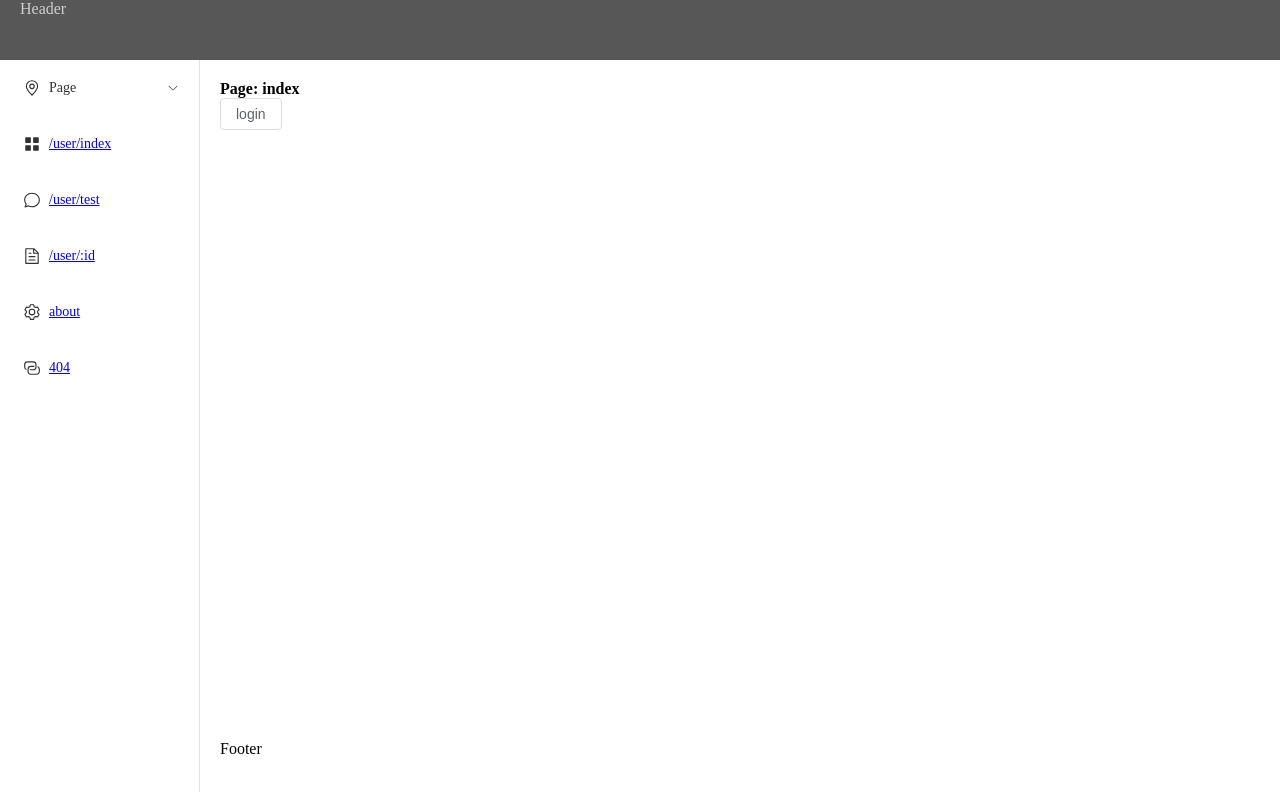
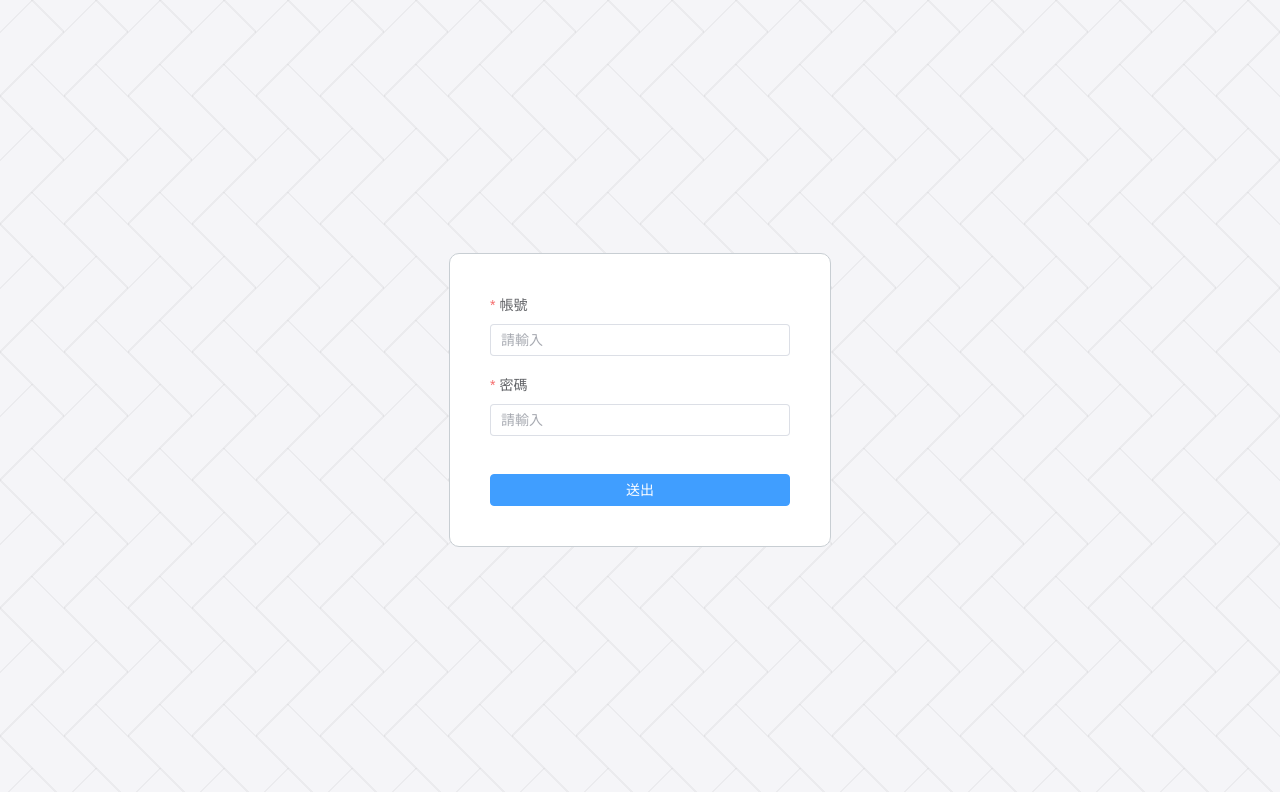
Before and after one commit to zxc124987/nuxt3-test1, a Nuxt app: page / in a window 1280 px wide. Before the commit this address had no page. Shown: the top 792 px of the page. Built offline with nearby package versions, Linux system fonts and the light colour scheme.

Commit message:
[Hank] Feat: 登入功能 & layoutUwl65/3

```diff
--- a/app.vue
+++ b/app.vue
@@ -1,4 +1,43 @@
-<script lang="ts" setup>
+<script setup lang="ts">
+import { Menu } from "@element-plus/icons-vue";
+const config = useRuntimeConfig();
+const apiUrl = config.public.apiUrl;
+const route = useRoute();
+const router = useRouter();
+
+const displayHeader = ref(false);
+const displaySidebar = ref(false);
+const displayFooter = ref(false);
+const year = new Date().getFullYear();
+const menuSwitch = ref(false);
+
+function toggleMenuHandler() {
+  menuSwitch.value = !menuSwitch.value;
+}
+
+async function logout() {
+  const { data } = await useFetch(`${apiUrl}acct/logout`);
+  if (!data.value.success) return;
+  router.replace({ name: "index" });
+}
+
+watch(
+  () => route.name,
+  () => {
+    const routerName = route.name;
+    if (routerName === "index") {
+      displayHeader.value = false;
+      displaySidebar.value = false;
+      displayFooter.value = false;
+    } else {
+      displayHeader.value = true;
+      displaySidebar.value = true;
+      displayFooter.value = true;
+    }
+  },
+  { immediate: true, deep: true }
+);
+
 onMounted(() => {});
 </script>
 
@@ -6,16 +45,26 @@
 <template>
   <div class="common-layout">
     <el-container>
-      <el-header>Header</el-header>
+      <el-header v-if="displayHeader">
+        <el-button
+          type="primary"
+          link
+          :icon="Menu"
+          @click="toggleMenuHandler"
+        />
+        <el-button class="logout" @click="logout">登出</el-button>
+      </el-header>
       <el-container>
-        <el-aside width="200px">
-          <SidebarMenu />
+        <el-aside v-if="displaySidebar">
+          <SidebarMenu :menuSwitch="menuSwitch" />
         </el-aside>
         <el-container>
           <el-main>
             <NuxtPage />
           </el-main>
-          <el-footer>Footer</el-footer>
+          <el-footer v-if="displayFooter"
+            >© {{ year }} Power By Hank.</el-footer
+          >
         </el-container>
       </el-container>
     </el-container>
--- a/assets/sass/main.sass
+++ b/assets/sass/main.sass
@@ -1,3 +1,47 @@
 *
   margin: 0
   padding: 0
+  font-family: Noto Sans TC, Microsoft JhengHei, PingFang, Arial, Helvetica, serif
+
+.el-header
+  display: flex
+  align-items: center
+  height: 55px !important
+  background-color: #fff !important
+  border-bottom: 1px solid #c8ced3
+
+  > button
+    > .el-icon
+      color: #303133
+      font-size: 16px
+
+  .logout
+    margin-left: auto !important
+
+.el-container
+  .el-aside
+    width: initial
+    background-color: #e4e5e6
+
+    .el-menu-vertical-demo
+      &:not(.el-menu--collapse)
+        width: 250px
+
+  .el-main
+    padding: 0 !important
+    height: 100vh
+
+    .main
+      padding: 15px
+      height: 100%
+      background-color: #e4e5e6
+      box-sizing: border-box
+
+  .el-footer
+    height: 50px !important
+    border-top: 1px solid #c8ced3
+    background-color: #f0f3f5
+    display: flex
+    align-items: center
+    justify-content: flex-end
+    font-size: 14px
--- a/components/SidebarMenu.vue
+++ b/components/SidebarMenu.vue
@@ -8,12 +8,20 @@
   Connection,
 } from "@element-plus/icons-vue";
 
+const props = defineProps({
+  menuSwitch: {
+    type: Boolean,
+    required: true,
+    default: true,
+  },
+});
+
 const handleOpen = (key: string, keyPath: string[]) => {
-  console.log(key, keyPath);
+  // console.log(key, keyPath);
 };
 
 const handleClose = (key: string, keyPath: string[]) => {
-  console.log(key, keyPath);
+  // console.log(key, keyPath);
 };
 </script>
 
@@ -22,6 +30,7 @@
     <el-menu
       default-active="1"
       class="el-menu-vertical-demo"
+      :collapse="props.menuSwitch"
       @open="handleOpen"
       @close="handleClose"
     >
@@ -43,16 +52,22 @@
       <el-menu-item index="2">
         <el-icon><icon-menu /></el-icon>
         <span>
+          <NuxtLink to="/">index</NuxtLink>
+        </span>
+      </el-menu-item>
+      <el-menu-item index="3">
+        <el-icon><icon-menu /></el-icon>
+        <span>
           <NuxtLink to="/user">/user/index</NuxtLink>
         </span>
       </el-menu-item>
-      <el-menu-item index="3">
+      <el-menu-item index="4">
         <el-icon><ChatRound /></el-icon>
         <span>
           <NuxtLink to="/user/test">/user/test</NuxtLink>
         </span>
       </el-menu-item>
-      <el-menu-item index="4">
+      <el-menu-item index="5">
         <el-icon><document /></el-icon>
         <span>
           <NuxtLink :to="{ name: 'user-id', params: { id: 7 } }"
@@ -60,13 +75,13 @@
           >
         </span>
       </el-menu-item>
-      <el-menu-item index="5">
+      <el-menu-item index="6">
         <el-icon><setting /></el-icon>
         <span>
           <NuxtLink to="/about">about</NuxtLink>
         </span>
       </el-menu-item>
-      <el-menu-item index="6">
+      <el-menu-item index="7">
         <el-icon><Connection /></el-icon>
         <span>
           <NuxtLink to="/omg">404</NuxtLink>
--- /dev/null
+++ b/middleware/auth.global.js
@@ -0,0 +1,6 @@
+export default defineNuxtRouteMiddleware((to, from) => {
+  // return navigateTo('/login');
+  // const route = useRoute();
+
+  // console.log(route);
+})
--- a/nuxt.config.ts
+++ b/nuxt.config.ts
@@ -3,8 +3,18 @@
   compatibilityDate: '2024-04-03',
   devtools: { enabled: true },
   modules: [
-    "@element-plus/nuxt"
+    "@element-plus/nuxt", "@nuxtjs/google-fonts"
   ],
+  // app: {
+  //   head: {
+  //     link: [
+  //       {
+  //         rel: 'stylesheet',
+  //         href: 'https://fonts.googleapis.com/css?family=Roboto:300,400,500&display=swap'
+  //       }
+  //     ]
+  //   }
+  // },
   css: [
     "element-plus/dist/index.css",
     '~/assets/sass/main.sass'
--- a/package.json
+++ b/package.json
@@ -10,6 +10,7 @@
     "postinstall": "nuxt prepare"
   },
   "dependencies": {
+    "@nuxtjs/google-fonts": "^3.2.0",
     "nuxt": "^3.12.4",
     "vue": "latest"
   },
--- /dev/null
+++ b/pages/dashboard.vue
@@ -0,0 +1,11 @@
+<script setup lang="ts">
+// definePageMeta({
+//   middleware: "auth",
+// });
+</script>
+
+<template>
+  <div class="main">
+    <h1>歡迎來到儀表板</h1>
+  </div>
+</template>
--- a/pages/index.vue
+++ b/pages/index.vue
@@ -1,34 +1,87 @@
-<script setup>
-// const { data } = await useFetch(
-//   "https://60bd9841ace4d50017aab3ec.mockapi.io/api/post_card"
-// );
+<script setup lang="ts">
+import type { FormInstance, FormRules } from "element-plus";
+
+interface RuleForm {
+  acct_id: string;
+  pword: string;
+}
 
 const config = useRuntimeConfig();
 const apiUrl = config.public.apiUrl;
-const res = ref(null);
+const router = useRouter();
 
-async function login() {
-  const { data } = await useFetch(`${apiUrl}acct/login`, {
-    method: "post",
-    body: {
-      acct_id: "Hank",
-      pword: "a8888888",
-    },
+const formRef = ref<FormInstance>();
+
+const form = ref<RuleForm>({
+  acct_id: "",
+  pword: "",
+});
+const rules = ref<FormRules<RuleForm>>({
+  acct_id: [{ required: true, message: "必填", trigger: "change" }],
+  pword: [{ required: true, message: "必填", trigger: "change" }],
+});
+
+function submit(formEl: FormInstance) {
+  if (!formEl) return;
+  formEl.validate((valid) => {
+    if (valid) {
+      login(form.value);
+    }
   });
 }
 
-// async function logontest() {
-//   const { data } = await useFetch(`${apiUrl}acct/logontest`);
-//   console.log(data);
-// }
+async function login(formData: object) {
+  const { data } = await useFetch(`${apiUrl}acct/login`, {
+    method: "post",
+    body: formData,
+  });
+  if (!data.value.success) return;
+  router.push({ name: "dashboard" });
+  console.log(data.value);
+}
 </script>
 
 <template>
-  <div>
-    <h1>Page: index</h1>
-    <el-button @click="login">login</el-button>
-    <!-- <el-button @click="logontest">logontest</el-button> -->
+  <div class="login">
+    <el-form label-position="top" ref="formRef" :model="form" :rules="rules">
+      <el-form-item label="帳號" prop="acct_id">
+        <el-input
+          type="text"
+          v-model="form.acct_id"
+          placeholder="請輸入"
+        ></el-input>
+      </el-form-item>
+      <el-form-item label="密碼" prop="pword">
+        <el-input
+          type="password"
+          v-model="form.pword"
+          placeholder="請輸入"
+        ></el-input>
+      </el-form-item>
+      <el-button type="primary" @click="submit(formRef)">送出</el-button>
+    </el-form>
   </div>
 </template>
 
-<style scoped></style>
+<style scoped lang="sass">
+.login
+  height: 100%
+  background: linear-gradient(135deg, rgb(245, 245, 248) 22px, #0000000a 22px, #0000000a 24px, transparent 24px, transparent 67px, #0000000a 67px, #0000000a 69px, transparent 69px), linear-gradient(225deg, rgb(245, 245, 248) 22px, #0000000a 22px, #0000000a 24px, transparent 24px, transparent 67px, #0000000a 67px, #0000000a 69px, transparent 69px) 0 64px
+  background-color: rgb(245, 245, 248)
+  background-size: 64px 128px
+
+  .el-form
+    width: 300px
+    padding: 40px
+    position: absolute
+    top: 50%
+    left: 50%
+    transform: translate(-50%, -50%)
+    background-color: #ffffff
+    border-radius: 10px
+    border: 1px solid #c8ced3
+
+    .el-button
+      width: 100%
+      margin-top: 20px
+</style>
--- /dev/null
+++ b/pages/login.vue
@@ -0,0 +1,6 @@
+<script setup>
+</script>
+
+<template>
+  <div>Login</div>
+</template>
--- a/pages/user/[id].vue
+++ b/pages/user/[id].vue
@@ -2,7 +2,7 @@
 const route = useRoute()
 const { id } = route.params
 onMounted(() => {
-  console.log(route.params);
+  // console.log(route.params);
 })
 </script>
 
```
Also changed, not shown: pages/about.vue (+3 -4 lines), 1 other file (tests, documents, lock files or other folders).
